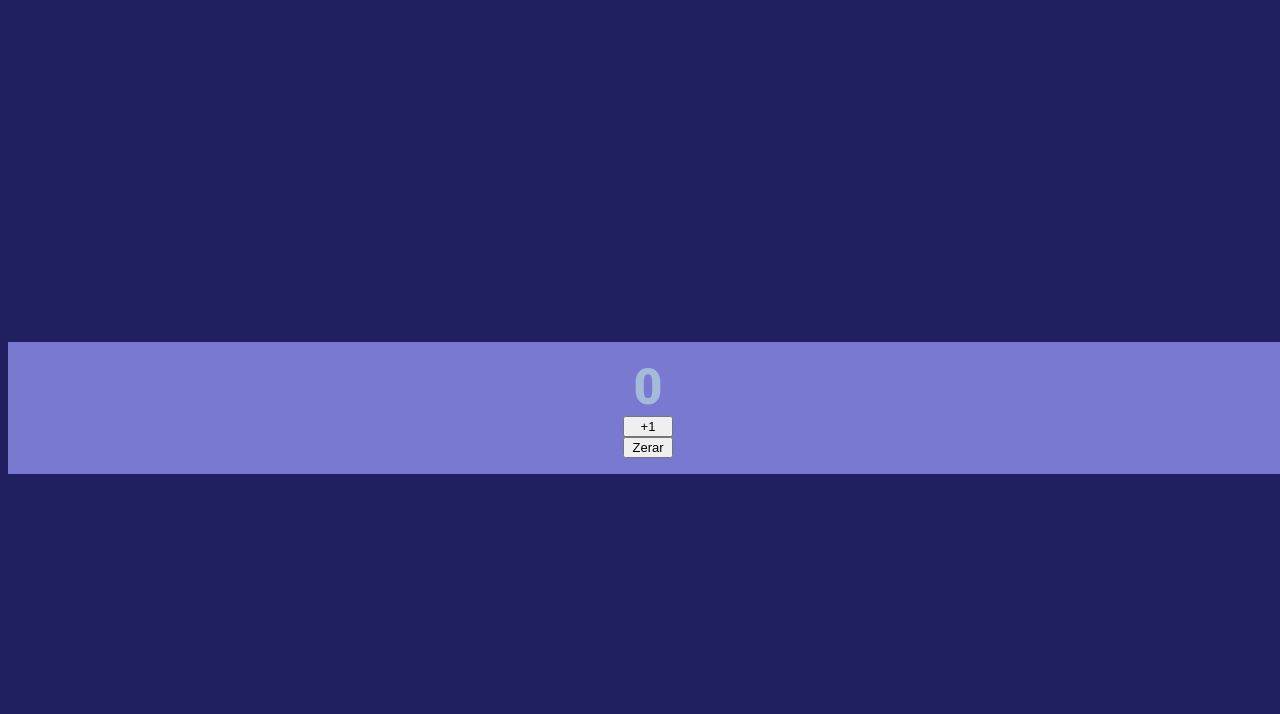
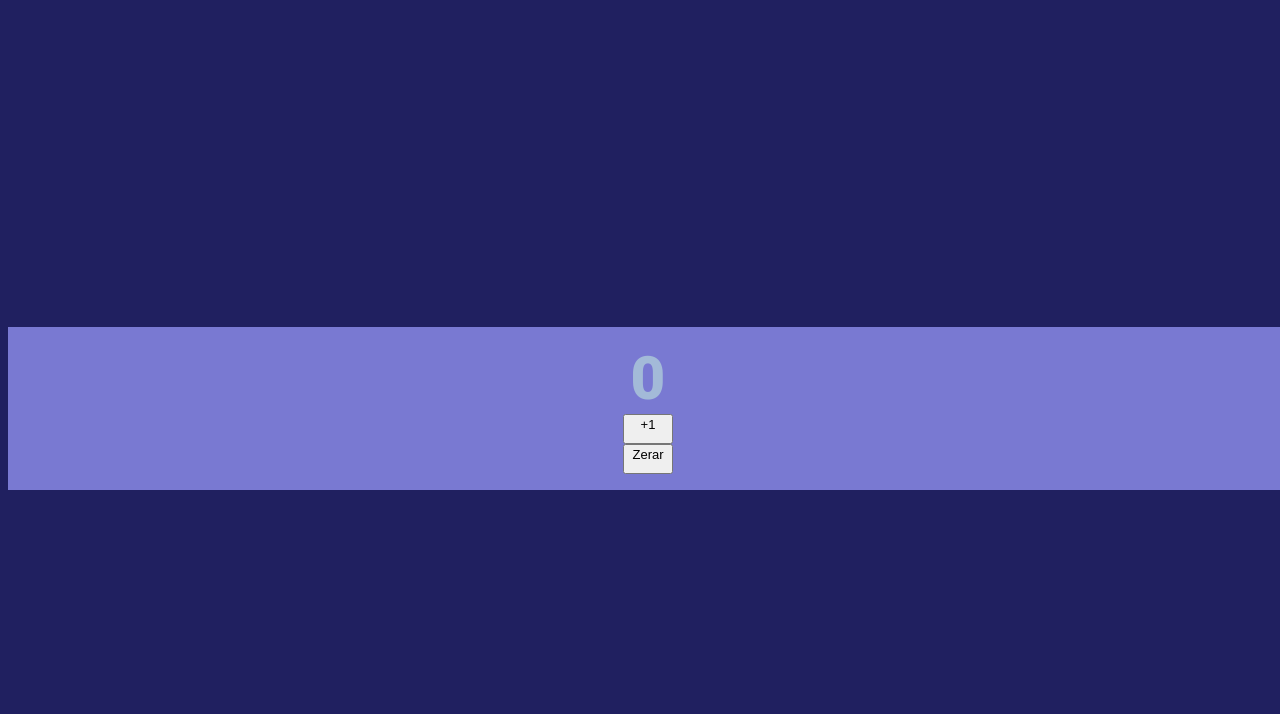
Before and after one commit to igor-molina/Clicks, a PHP site: page / in a window 1280 px wide. Shown: the top 714 px of the page. Run offline with PHP 8.4, Linux system fonts and the light colour scheme.

Commit message:
Ajustando altura dos itens

```diff
--- a/style.css
+++ b/style.css
@@ -34,7 +34,7 @@ body {
 
 #accum{
     display: flex;
-    font-size: 50px;
+    font-size: 60px;
     font-weight: bold;
     color: #a3bad8;
 }
@@ -47,6 +47,7 @@ body {
     justify-content: center;
     text-align: center;
     width: 50px;
+    height: 30px;
 
 }
 
@@ -58,4 +59,5 @@ body {
     justify-content: center;
     text-align: center;
     width: 50px;
+    height: 30px;
 }
```
